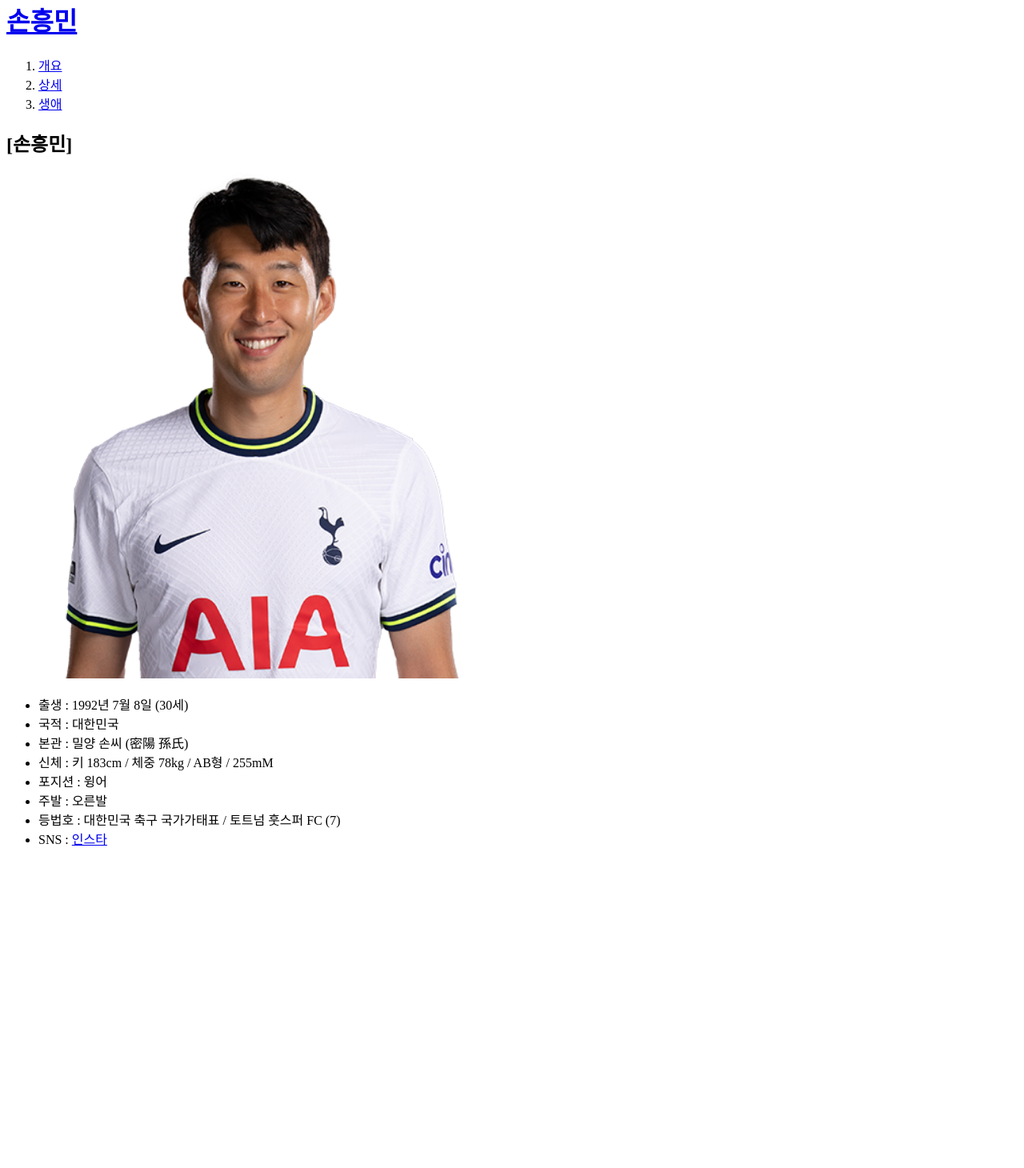
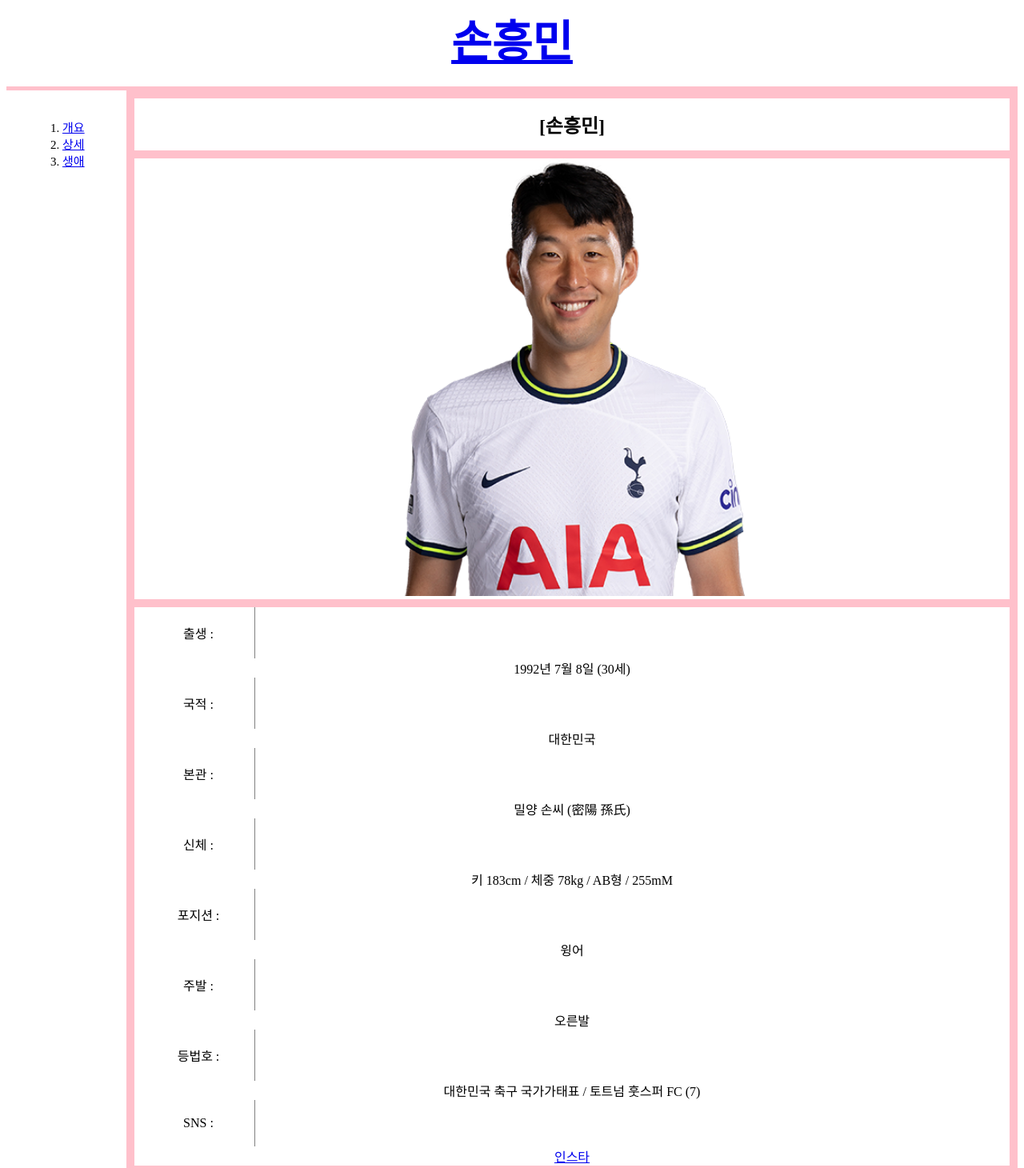
Before and after one commit to dodledog/son---web, a plain HTML site: page index.html in a window 1280 px wide. Shown: the part 20-1480 px from the top of the page at 80% size. Before the commit the page ends 1096 px from the top, so only its background shows below. Drawn offline with Linux system fonts and the light colour scheme.

Commit message:
2022-12-15

```diff
--- a/index.html
+++ b/index.html
@@ -3,30 +3,132 @@
 <head>
 <title>WEB1 - 손흥민</title>
 <meta charset="utf-8">
+<style>
+
+    h2{
+      border:5px solid pink;
+      margin:0;
+      padding:15px;
+    }
+    #head-1 {
+      font-size: 55px;
+      color:black;
+      text-align: center;
+      text-decoration: none;
+      border-bottom:5px solid pink;
+      solid gray;
+      margin:0;
+      padding:20px;
+
+    }
+    #category-1{
+      font-size: 15px;
+      text-decoration: none;
+      color: black;
+      border-right:5px solid pink;
+      width:100px;
+      margin:0;
+      padding:20px;
+      padding-left:30px;
+    }
+    #grid{
+      display: grid;
+      grid-template-columns: 150px 1fr;
+    }
+    #information-1 {
+      text-align: center;
+       border:5px solid pink;
+    }
+    #picture-1{
+      border:5px solid pink;
+    }
+    #inf{
+      border:5px solid pink;
+    }
+    #i{
+      border-right:1px solid gray;
+      width:100px;
+      margin:0;
+      padding:20px;
+      padding-left:30px;
+    }
+    #inf{
+      display: inf;
+     inf-template-columns: 150px 100px;
+    }
+</style>
 </head>
 
 <body>
-  <h1><a href="index.html">손흥민</a></h1>
+<h1 id="head-1"><a href="index.html">손흥민</a></h1>
+
+<div id="grid">
+<div id="category-1">
  <ol>
   <li><a href="1.html">개요</a></li>
   <li><a href="2.html">상세</a></li>
   <li><a href="3.html">생애</a></li>
  </ol>
+</div>
 
+<div id="information-1">
   <h2>[손흥민]</h2>
-<img src="손흥민index.png"width="50%">
 
-<p>
-  <ul>
-  <li>출생 : 1992년 7월 8일 (30세)</li>
-  <li>국적 : 대한민국</li>
-  <li>본관 : 밀양 손씨 (密陽 孫氏)</li>
-  <li>신체 : 키 183cm / 체중 78kg / AB형 / 255mM</li>
-  <li>포지션 : 윙어</li>
-  <li>주발 : 오른발</li>
-  <li>등법호 : 대한민국 축구 국가가태표 / 토트넘 훗스퍼 FC (7)</li>
-  <li>SNS : <a href="https://www.instagram.com/hm_son7/" target="_blank">인스타</a></li>
-  </ul>
-</p>
+  <div id="picture-1">
+   <img  src="손흥민index.png"width="50%">
+  </div>
+
+  <div id="inf">
+   <div id="i">
+   출생 :
+   </div>
+   <div id="l">
+   1992년 7월 8일 (30세)
+</div>
+   <div id="i">
+   국적 :
+</div>
+<div id="l">
+   대한민국
+</div>
+   <div id="i">
+   본관 :
+</div>
+<div id="l">
+   밀양 손씨 (密陽 孫氏)
+</div>
+   <div id="i">
+   신체 :
+</div>
+<div id="l">
+   키 183cm / 체중 78kg / AB형 / 255mM
+   </div>
+   <div id="i">
+   포지션 :
+</div>
+<div id="l">
+   윙어
+</div>
+   <div id="i">
+   주발 :
+</div>
+<div id="l">
+   오른발
+</div>
+   <div id="i">
+   등법호 :
+</div>
+<div id="l">
+    대한민국 축구 국가가태표 / 토트넘 훗스퍼 FC (7)
+</div>
+   <div id="i">
+   SNS :
+</div>
+<div id="l">
+   <a href="https://www.instagram.com/hm_son7/" target="_blank">인스타</a>
+</div>
+ </div>
+</div>
+</div>
 </body>
 </html>
--- /dev/null
+++ b/style.css
@@ -0,0 +1,40 @@
+body{
+  margin:0;
+}
+a {
+  color:black;
+  text-decoration: none;
+}
+h1 {
+  font-size:45px;
+  text-align: center;
+  border-bottom:1px solid gray;
+  margin:0;
+  padding:20px;
+}
+ol{
+  border-right:1px solid gray;
+  width:100px;
+  margin:0;
+  padding:20px;
+}
+#grid{
+  display: grid;
+  grid-template-columns: 150px 1fr;
+}
+#grid ol{
+  padding-left:33px;
+}
+#grid #article{
+  padding-left:25px;
+}
+@media(max-width:800px){
+  #grid{
+    display: block;
+  }
+  ol{
+    border-right:none;
+  }
+  h1 {
+    border-bottom:none;
+  }
```
Also changed, not shown: 1.html (+6 -2 lines), 2.html (+6 -2 lines), 3.html (+9 -7 lines), box.html (added, +20 -0 lines), grid.html (added, +23 -0 lines), mediaquery.html (added, +23 -0 lines). Lines whose indentation alone changed are shown as unchanged.
